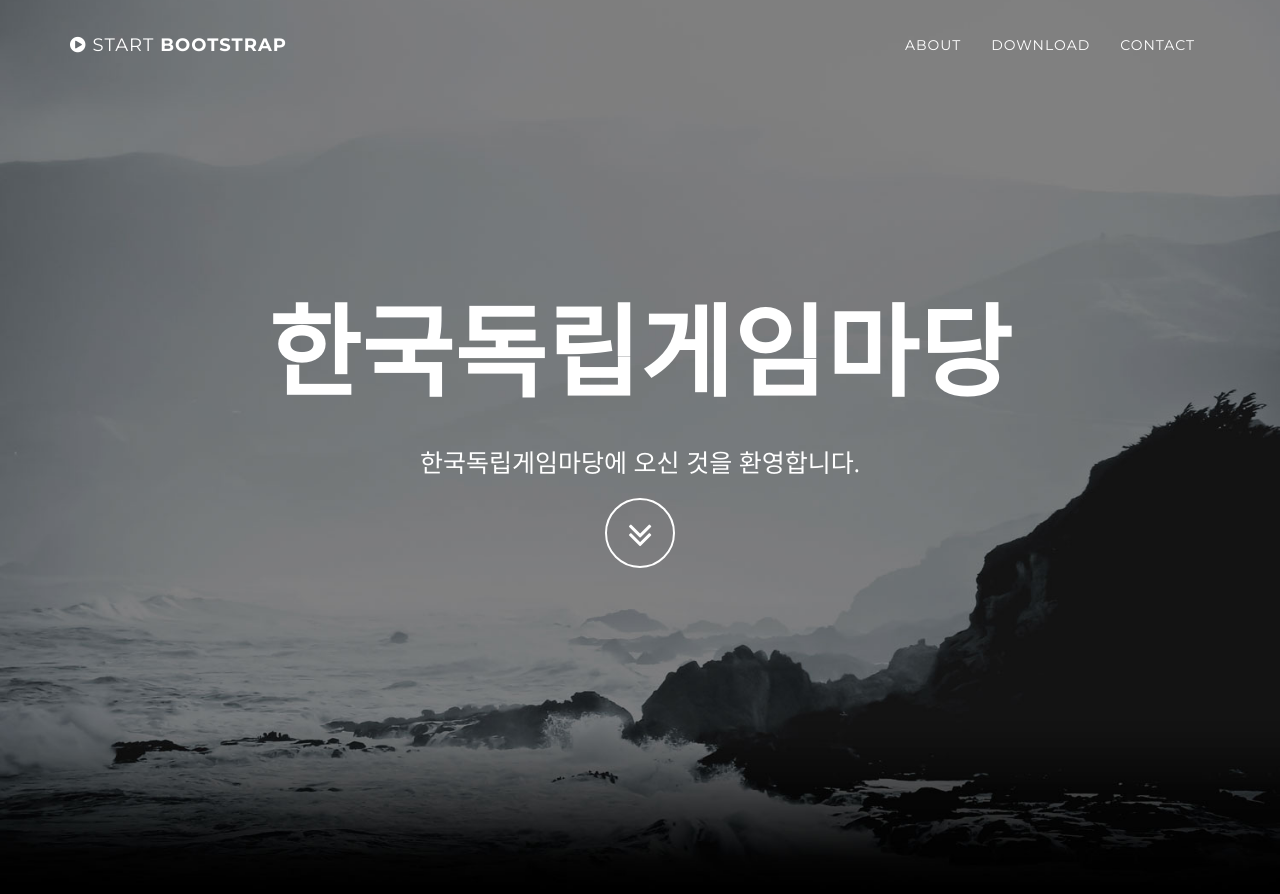
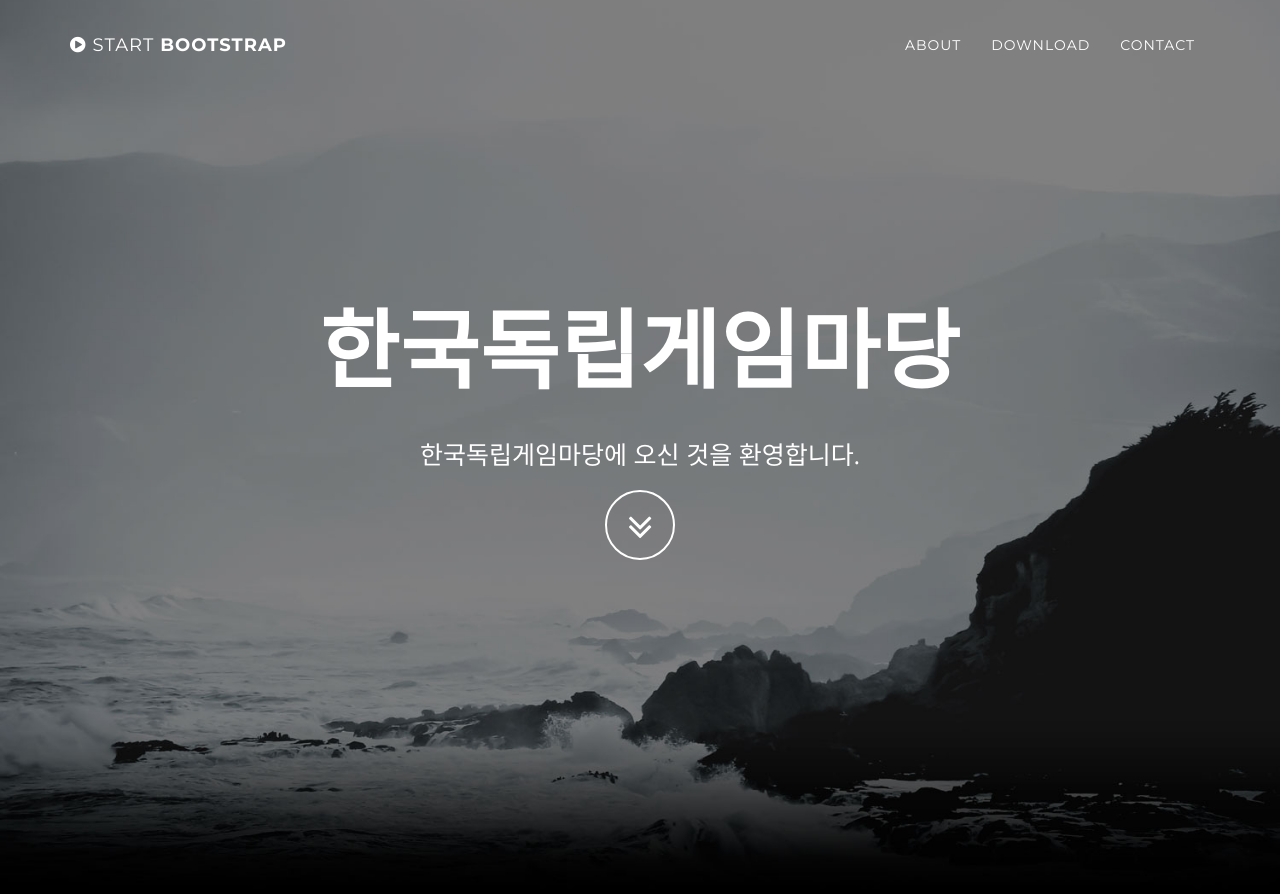
Before and after one commit to IndieGameYard/IndieGameYard.github.io, a Jekyll site: the page built from index.html, in a window 1280 px wide and 900 px high. Shown: the top 894 px of the window. Built offline with Jekyll 4.4.1, drawn with Linux system fonts in a browser that asks for light colours.

Commit message:
initial commit

```diff
--- a/_includes/css/grayscale.css
+++ b/_includes/css/grayscale.css
@@ -166,7 +166,7 @@ a:focus {
     }
 
     .intro .intro-body .brand-heading {
-        font-size: 100px;
+        font-size: 86px;
     }
 
     .intro .intro-body .intro-text {
--- a/_includes/header.html
+++ b/_includes/header.html
@@ -4,7 +4,7 @@
             <div class="container">
                 <div class="row">
                     <div class="col-md-8 col-md-offset-2">
-                        <h2 class="brand-heading">{{ site.title }}</h2>
+                        <h1 class="brand-heading">{{ site.title }}</h1>
                         <p class="intro-text">{{ site.description }}<br>
                         <a href="#about" class="btn btn-circle page-scroll">
                             <i class="fa fa-angle-double-down animated"></i>
```
